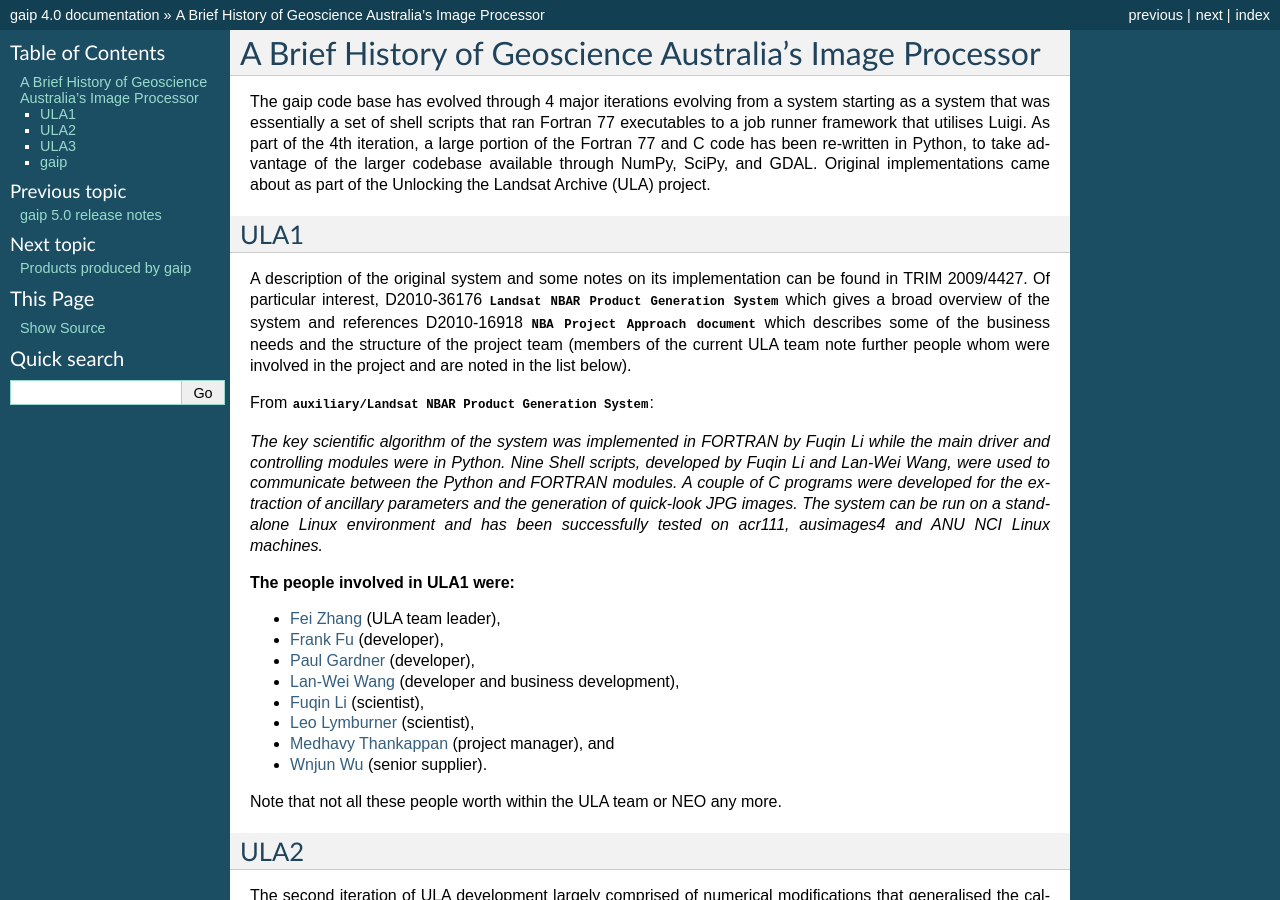
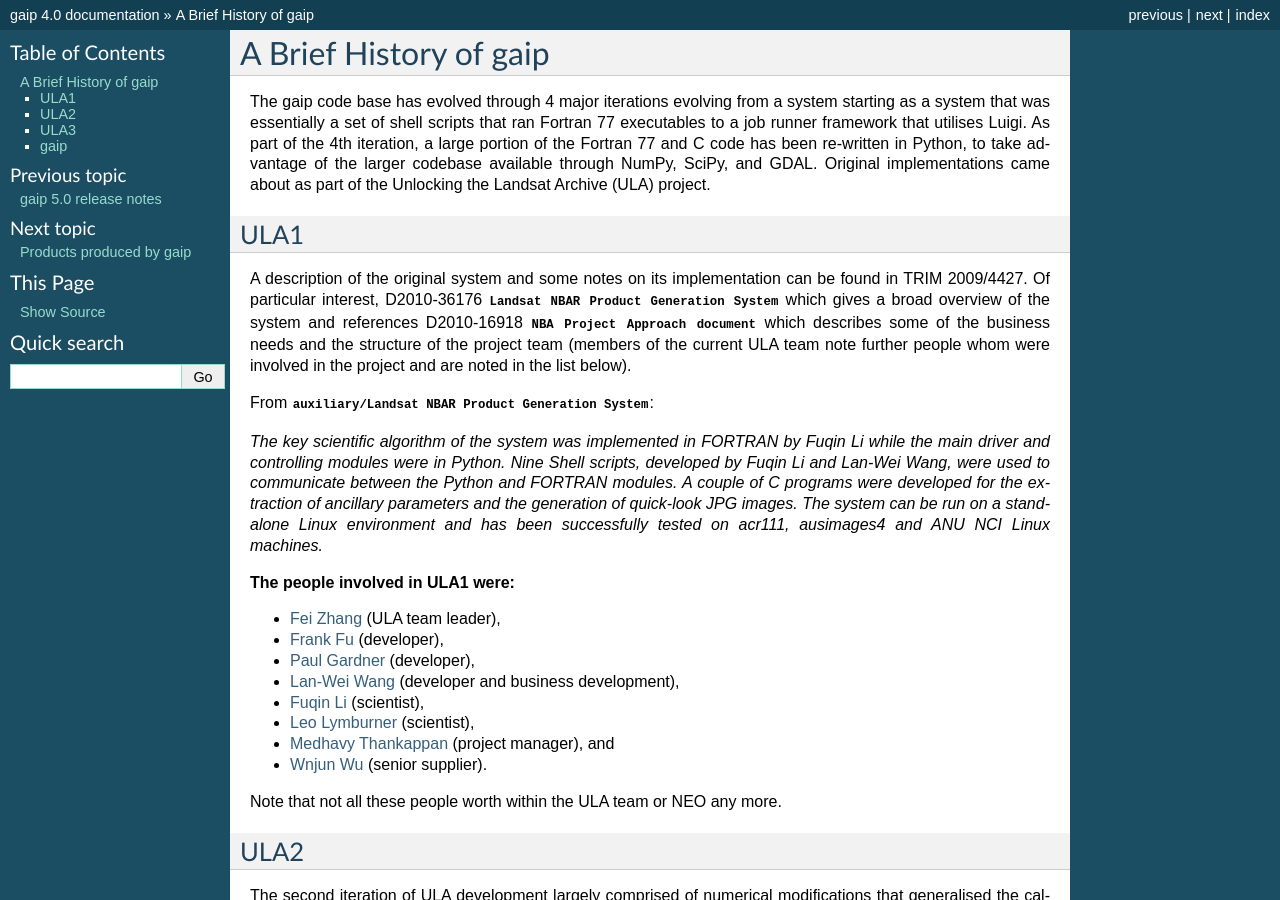
Before and after one commit to GeoscienceAustralia/wagl, a Sphinx documentation site: the page built from docs/source/history.rst, in a window 1280 px wide and 900 px high. Built offline with Sphinx 7.4.7, drawn with Linux system fonts in a browser that asks for light colours; pages that are not in the unit, such as notebooks, are missing from menus; some of the changed text lies outside the part shown.

Commit message:
Docs update.

```diff
--- a/README.md
+++ b/README.md
@@ -1,8 +1,8 @@
-# GAIP
+# gaip
 ------
 
 
-Geoscience Australia Image Processor is a Python package for producing standarised imagery in the form of:
+gaip is a Python package for producing standarised imagery in the form of:
 
 * Nadir Bi-directional Reflectance Distribution Function Adjusted Reflectance (NBAR)
 * Surface Brightness Temperature
--- a/docs/source/directories.rst
+++ b/docs/source/directories.rst
@@ -1,5 +1,5 @@
-Geoscience Australia Image Processor Directory Structure
-========================================================
+gaip Directory Structure
+========================
 
 * gaip
         * Contains Python modules and FORTRAN 90 code built as Python modules using F2Py.
--- a/docs/source/history.rst
+++ b/docs/source/history.rst
@@ -1,5 +1,5 @@
-A Brief History of Geoscience Australia's Image Processor
-=========================================================
+A Brief History of gaip
+=======================
 
 The gaip code base has evolved through 4 major iterations evolving from a system starting as a system that was essentially a set of shell scripts that ran Fortran 77 executables to a job runner framework that utilises Luigi.  As part of the 4th iteration, a large portion of the Fortran 77 and C code has been re-written in Python, to take advantage of the larger codebase available through NumPy, SciPy, and GDAL.
 Original implementations came about as part of the Unlocking the Landsat Archive (ULA) project.
```
